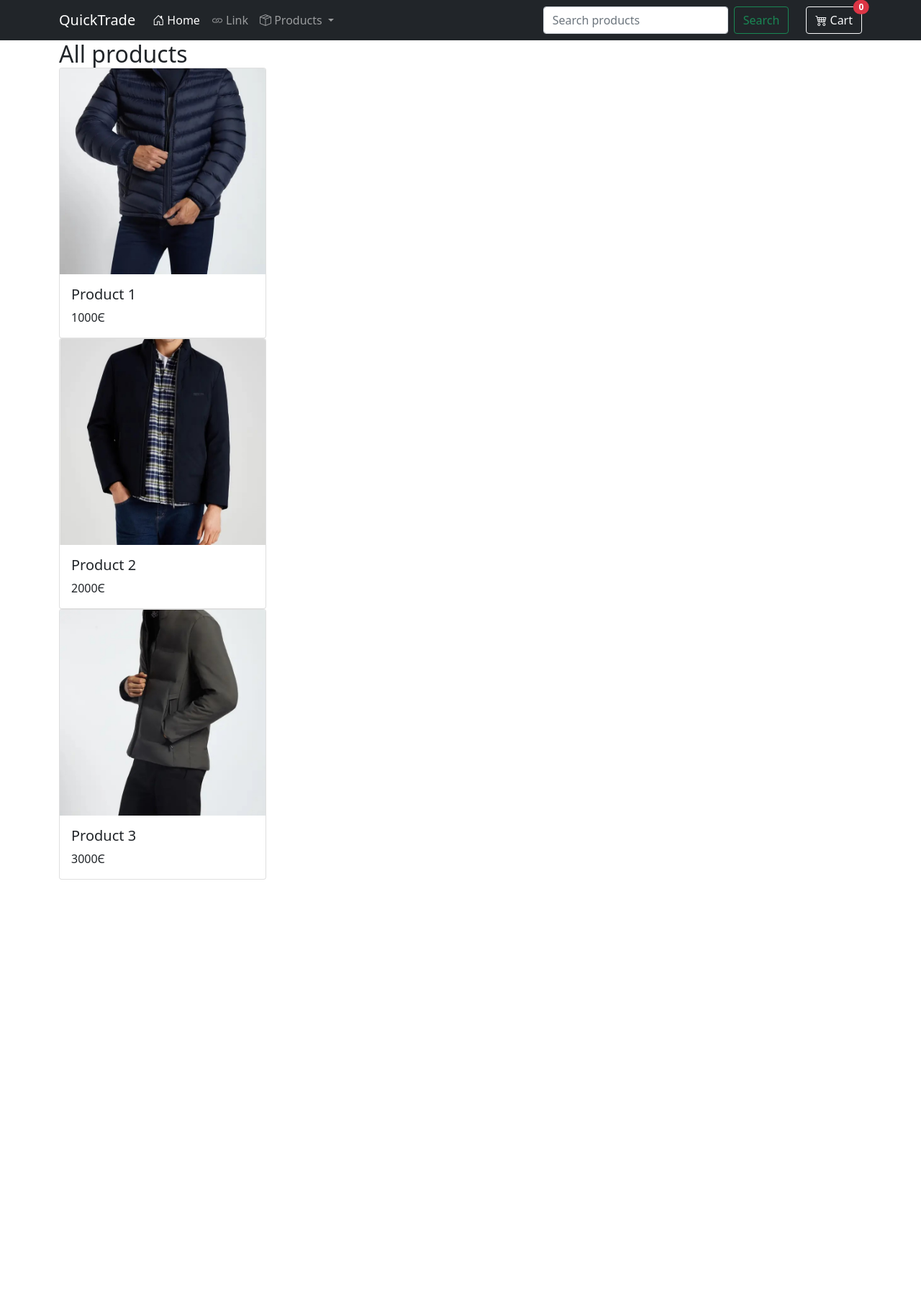
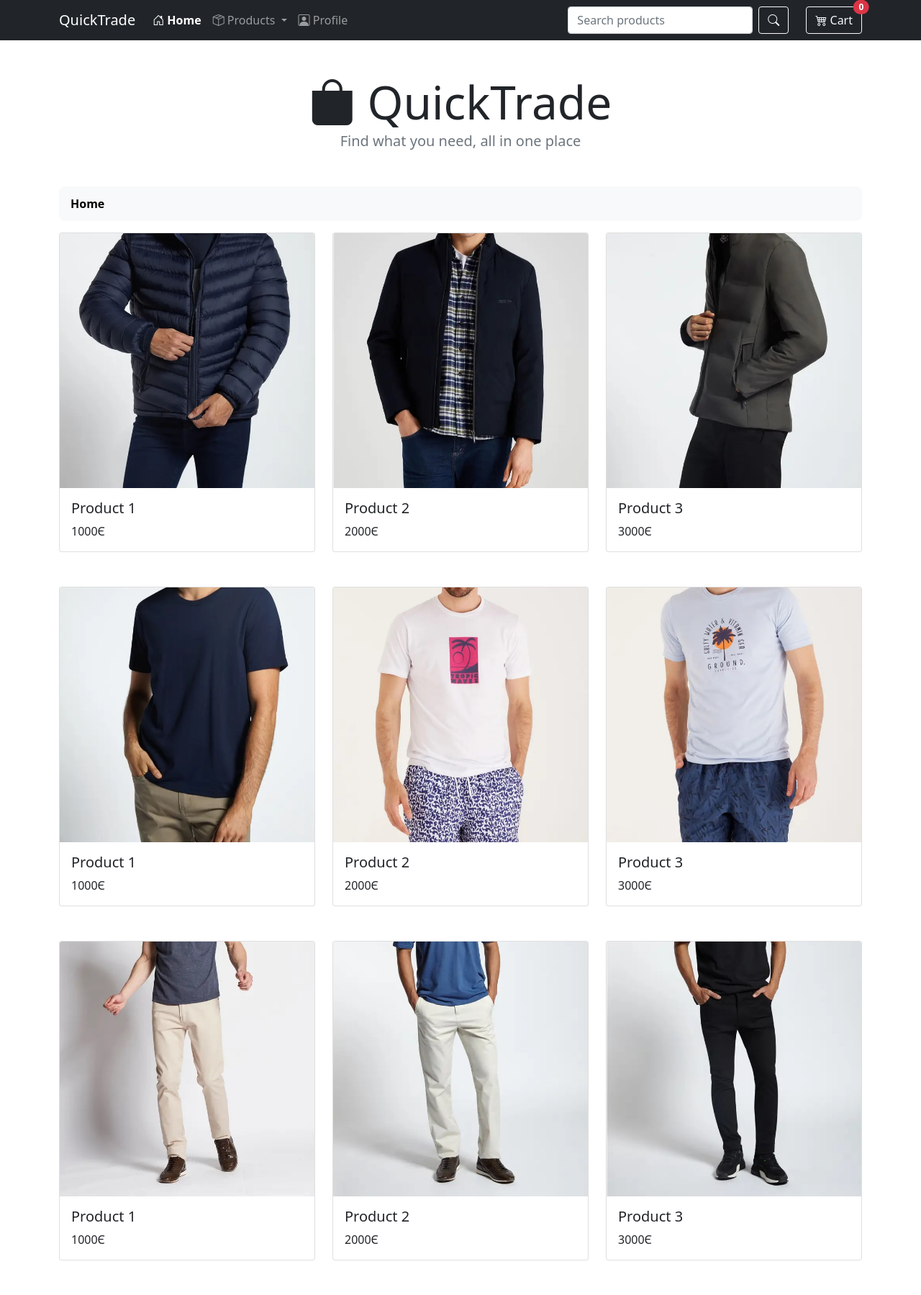
Before and after one commit to Rommel05/e-commerce, a PHP site: page / in a window 1280 px wide. Shown: the whole page at 72% size. Before the commit the page ends 1222 px from the top, so only its background shows below. Run offline with PHP 8.4, Linux system fonts and the light colour scheme.

Commit message:
style main

```diff
--- a/assets/css/style.css
+++ b/assets/css/style.css
@@ -1,3 +1,5 @@
+/* Estilos generales */
+
 * {
     margin: 0;
     padding: 0;
@@ -16,7 +18,60 @@ a {
     text-decoration: none;
 }
 
-/* Para pantallas pequeñas */
+/* Título */
+
+#main-title {
+    animation: fadeInDown 1s ease-in-out;
+}
+
+@keyframes fadeInDown {
+    0% {
+        opacity: 0;
+        transform: translateY(-50px);
+    }
+    100% {
+        opacity: 1;
+        transform: translateY(0);
+    }
+}
+
+/* Cartas productos */
+
+.card {
+    transition: transform 0.3s ease-in-out;
+}
+
+.card:hover {
+    transform: scale(1.05);
+}
+
+.row {
+    margin-bottom: 2rem;
+}
+
+/* Clases activas */
+
+.active {
+    font-weight: bold;
+}
+
+/* Breadcrumb */
+
+.breadcrumb {
+    background-color: #f8f9fa;
+    border-radius: 0.5rem;
+    padding: 0.75rem 1rem;
+}
+
+.breadcrumb a {
+    color: black;
+}
+
+.breadcrumb-item.active {
+    color: black;
+}
+
+/* Mediaquery */
 @media (max-width: 990px) {
     #cart {
         margin-top: 1rem; /* Puedes ajustar este valor para controlar el espacio */
--- a/index.html
+++ b/index.html
@@ -25,26 +25,29 @@
                                 <i class="bi bi-house-door"></i> Home
                             </a>
                         </li>
-                        <li class="nav-item">
-                            <a class="nav-link" href="#">
-                                <i class="bi bi-link"></i> Link
-                            </a>
-                        </li>
                         <li class="nav-item dropdown">
                             <a class="nav-link dropdown-toggle" href="#" id="navbarDropdown" role="button" data-bs-toggle="dropdown" aria-expanded="false">
                                 <i class="bi bi-box-seam"></i> Products
                             </a>
                             <ul class="dropdown-menu" aria-labelledby="navbarDropdown">
+                                <!--<li><a class="dropdown-item" href="#">All products</a></li>-->
                                 <li><a class="dropdown-item" href="#">Jacket</a></li>
                                 <li><a class="dropdown-item" href="#">Coat</a></li>
                                 <!--<li><hr class="dropdown-divider"></li>-->
                                 <li><a class="dropdown-item" href="#">T-shirts</a></li>
                             </ul>
                         </li>
+                        <li class="nav-item">
+                            <a class="nav-link" href="#">
+                                <i class="bi bi-person-square"></i> Profile
+                            </a>
+                        </li>
                     </ul>
                     <form class="d-flex me-4">
                         <input class="form-control me-2" type="search" placeholder="Search products" aria-label="Search products">
-                        <input type="submit" class="btn btn-outline-success" value="Search" aria-label="Submit search">
+                        <button type="submit" class="btn btn-outline-light position-relative">
+                            <i class="bi bi-search"></i> <!-- Usando Bootstrap Icons -->
+                        </button>
                     </form>
                     <div class="d-flex align-items-center" id="cart">
                         <a href="#" class="btn btn-outline-light position-relative">
@@ -61,28 +64,110 @@
 
 
         <main class="container" id="main-content">
-            <h2 id="main-title">All products</h2>
-            <div class="card" style="width: 18rem;">
+            <header class="text-center py-5" id="main-title">
+                <h2 class="display-3">
+                    <i class="bi bi-bag-fill"></i> QuickTrade
+                </h2>
+                <p class="lead text-muted">Find what you need, all in one place</p>
+            </header>
+
+            <nav aria-label="breadcrumb">
+                <ol class="breadcrumb">
+                    <li class="breadcrumb-item active"><a href="index.html">Home</a></li>
+                    <!--<li class="breadcrumb-item active" aria-current="page">All Products</li>-->
+                </ol>
+            </nav>
+
+            <div class="row">
+                <div class="col-sm-12 col-md-6 col-lg-4 mb-3">
+                    <div class="card">
                         <img src="assets/img/abrigos/01.jpg" class="card-img-top" alt="img1">
                         <div class="card-body">
                             <h5 class="card-title">Product 1</h5>
                             <p class="card-text">1000Є</p>
                         </div>
                     </div>
-            <div class="card" style="width: 18rem;">
+                </div>
+                <div class="col-sm-12 col-md-6 col-lg-4 mb-3">
+                    <div class="card">
                         <img src="assets/img/abrigos/02.jpg" class="card-img-top" alt="img1">
                         <div class="card-body">
                             <h5 class="card-title">Product 2</h5>
                             <p class="card-text">2000Є</p>
                         </div>
                     </div>
-            <div class="card" style="width: 18rem;">
+                </div>
+                <div class="col-sm-12 col-md-6 col-lg-4 mb-3">
+                    <div class="card">
                         <img src="assets/img/abrigos/03.jpg" class="card-img-top" alt="img1">
                         <div class="card-body">
                             <h5 class="card-title">Product 3</h5>
                             <p class="card-text">3000Є</p>
                         </div>
                     </div>
+                </div>
+            </div>
+
+            <div class="row">
+                <div class="col-sm-12 col-md-6 col-lg-4 mb-3">
+                    <div class="card">
+                        <img src="assets/img/camisetas/01.jpg" class="card-img-top" alt="img1">
+                        <div class="card-body">
+                            <h5 class="card-title">Product 1</h5>
+                            <p class="card-text">1000Є</p>
+                        </div>
+                    </div>
+                </div>
+                <div class="col-sm-12 col-md-6 col-lg-4 mb-3">
+                    <div class="card">
+                        <img src="assets/img/camisetas/02.jpg" class="card-img-top" alt="img1">
+                        <div class="card-body">
+                            <h5 class="card-title">Product 2</h5>
+                            <p class="card-text">2000Є</p>
+                        </div>
+                    </div>
+                </div>
+                <div class="col-sm-12 col-md-6 col-lg-4 mb-3">
+                    <div class="card">
+                        <img src="assets/img/camisetas/03.jpg" class="card-img-top" alt="img1">
+                        <div class="card-body">
+                            <h5 class="card-title">Product 3</h5>
+                            <p class="card-text">3000Є</p>
+                        </div>
+                    </div>
+                </div>
+            </div>
+
+            <div class="row">
+                <div class="col-sm-12 col-md-6 col-lg-4 mb-3">
+                    <div class="card">
+                        <img src="assets/img/pantalones/01.jpg" class="card-img-top" alt="img1">
+                        <div class="card-body">
+                            <h5 class="card-title">Product 1</h5>
+                            <p class="card-text">1000Є</p>
+                        </div>
+                    </div>
+                </div>
+                <div class="col-sm-12 col-md-6 col-lg-4 mb-3">
+                    <div class="card">
+                        <img src="assets/img/pantalones/02.jpg" class="card-img-top" alt="img1">
+                        <div class="card-body">
+                            <h5 class="card-title">Product 2</h5>
+                            <p class="card-text">2000Є</p>
+                        </div>
+                    </div>
+                </div>
+                <div class="col-sm-12 col-md-6 col-lg-4 mb-3">
+                    <div class="card">
+                        <img src="assets/img/pantalones/03.jpg" class="card-img-top" alt="img1">
+                        <div class="card-body">
+                            <h5 class="card-title">Product 3</h5>
+                            <p class="card-text">3000Є</p>
+                        </div>
+                    </div>
+                </div>
+            </div>
+
         </main>
     </div>
 
```
Lines whose indentation alone changed are shown as unchanged.
